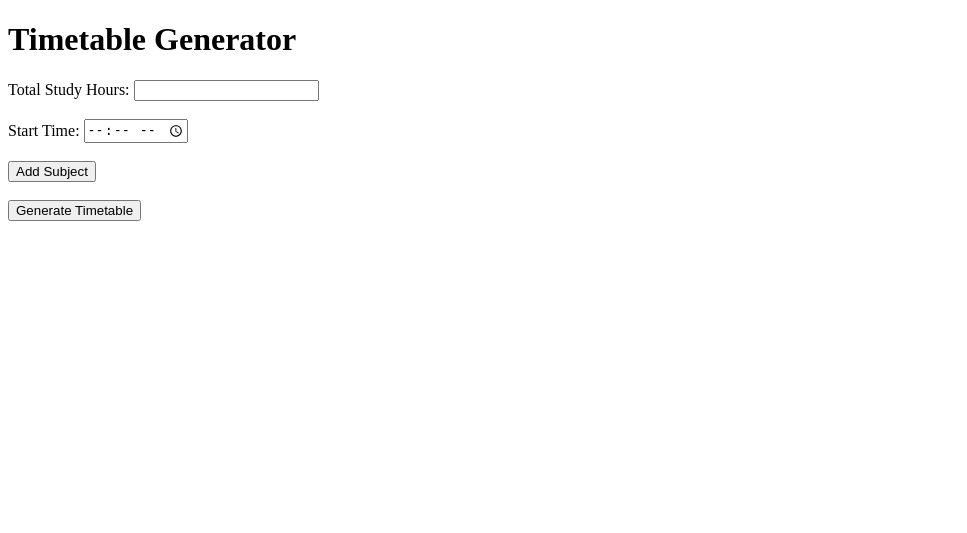
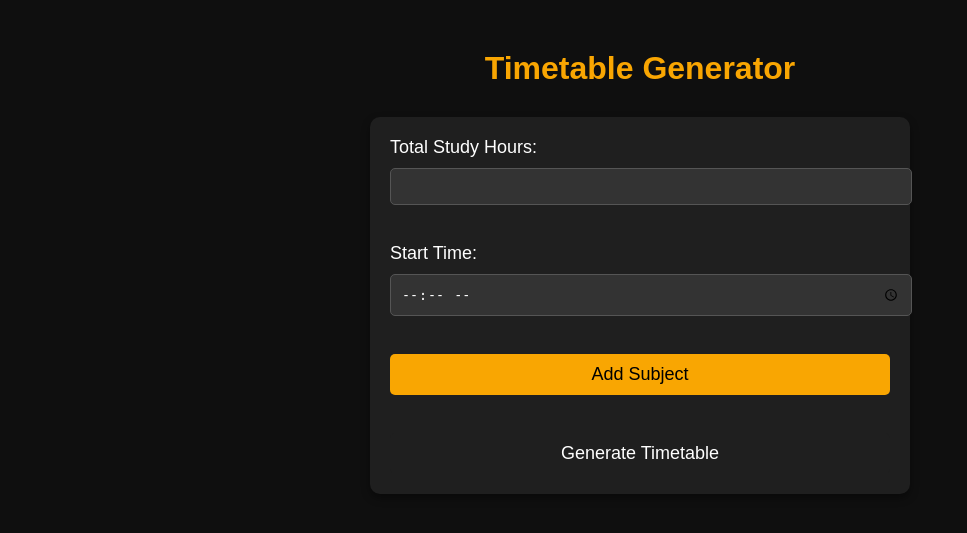
Before and after one commit to Yashudb1224/Timetable, a Flask app: page / in a window 1280 px wide. Shown: the top 533 px of the page, without its empty margins (0-967 px from the left). Run offline with Flask 3, Linux system fonts and the light colour scheme.

Commit message:
ui change

```diff
--- a/app.py
+++ b/app.py
@@ -24,7 +24,7 @@ def generate_timetable(subjects, total_study_hours, start_time):
 
     timetable = []
     current_time = start_time
-    for subject, difficulty in subjects:
+    for i, (subject, difficulty) in enumerate(subjects):
         study_hours = calculate_study_time(total_study_hours, total_difficulty, difficulty)
         break_duration = calculate_break_duration(difficulty)
 
@@ -32,9 +32,10 @@ def generate_timetable(subjects, total_study_hours, start_time):
         timetable.append([subject, current_time.strftime("%I:%M %p"), (current_time + timedelta(hours=study_hours)).strftime("%I:%M %p")])
         current_time += timedelta(hours=study_hours)
 
-        # Add break after the subject
-        timetable.append(["Break", current_time.strftime("%I:%M %p"), (current_time + timedelta(minutes=break_duration)).strftime("%I:%M %p")])
-        current_time += timedelta(minutes=break_duration)
+        # Add break after the subject, except for the last one
+        if i < len(subjects) - 1:
+            timetable.append(["Break", current_time.strftime("%I:%M %p"), (current_time + timedelta(minutes=break_duration)).strftime("%I:%M %p")])
+            current_time += timedelta(minutes=break_duration)
 
     return timetable
 
@@ -63,6 +64,3 @@ def index():
 
 if __name__ == '__main__':
     app.run(debug=True)
-
-
-#This is to show how to collaboarate on varun
--- a/templates/index.html
+++ b/templates/index.html
@@ -4,9 +4,65 @@
     <meta charset="UTF-8">
     <meta name="viewport" content="width=device-width, initial-scale=1.0">
     <title>Timetable Generator</title>
+    <style>
+        body {
+            background-color: #0f0f0f; /* Dark background */
+            color: #ffffff; /* White text */
+            font-family: 'Arial', sans-serif;
+            margin: 0;
+            padding: 0;
+        }
+        h1 {
+            text-align: center;
+            margin-top: 50px;
+            margin-bottom: 30px;
+            font-size: 32px;
+            color: #f9a602; /* Yellow */
+        }
+        .form-container {
+            max-width: 500px;
+            margin: auto;
+            padding: 20px;
+            background-color: #1f1f1f; /* Dark grey */
+            border-radius: 10px;
+            box-shadow: 0 4px 8px rgba(0, 0, 0, 0.4);
+        }
+        label {
+            display: block;
+            margin-bottom: 10px;
+            font-size: 18px;
+        }
+        input[type="number"],
+        input[type="time"] {
+            width: 100%;
+            padding: 10px;
+            margin-bottom: 20px;
+            border: 1px solid #555;
+            border-radius: 5px;
+            background-color: #333;
+            color: #ffffff;
+        }
+        button[type="button"],
+        button[type="submit"] {
+            width: 100%;
+            padding: 10px;
+            border: none;
+            border-radius: 5px;
+            background-color: #f9a602; /* Yellow */
+            color: #000000; /* Black text */
+            font-size: 18px;
+            cursor: pointer;
+        }
+        button[type="submit"] {
+            margin-top: 20px;
+            background-color: #1f1f1f; /* Dark grey */
+            color: #ffffff;
+        }
+    </style>
 </head>
 <body>
     <h1>Timetable Generator</h1>
+    <div class="form-container">
         <form method="POST">
             <label for="total_study_hours">Total Study Hours:</label>
             <input type="number" id="total_study_hours" name="total_study_hours" required><br><br>
@@ -22,6 +78,7 @@
 
             <button type="submit">Generate Timetable</button>
         </form>
+    </div>
 
     <script>
         function addSubject() {
```
Also changed, not shown: templates/timetable.html (+22 -12 lines). Lines whose indentation alone changed are shown as unchanged.
